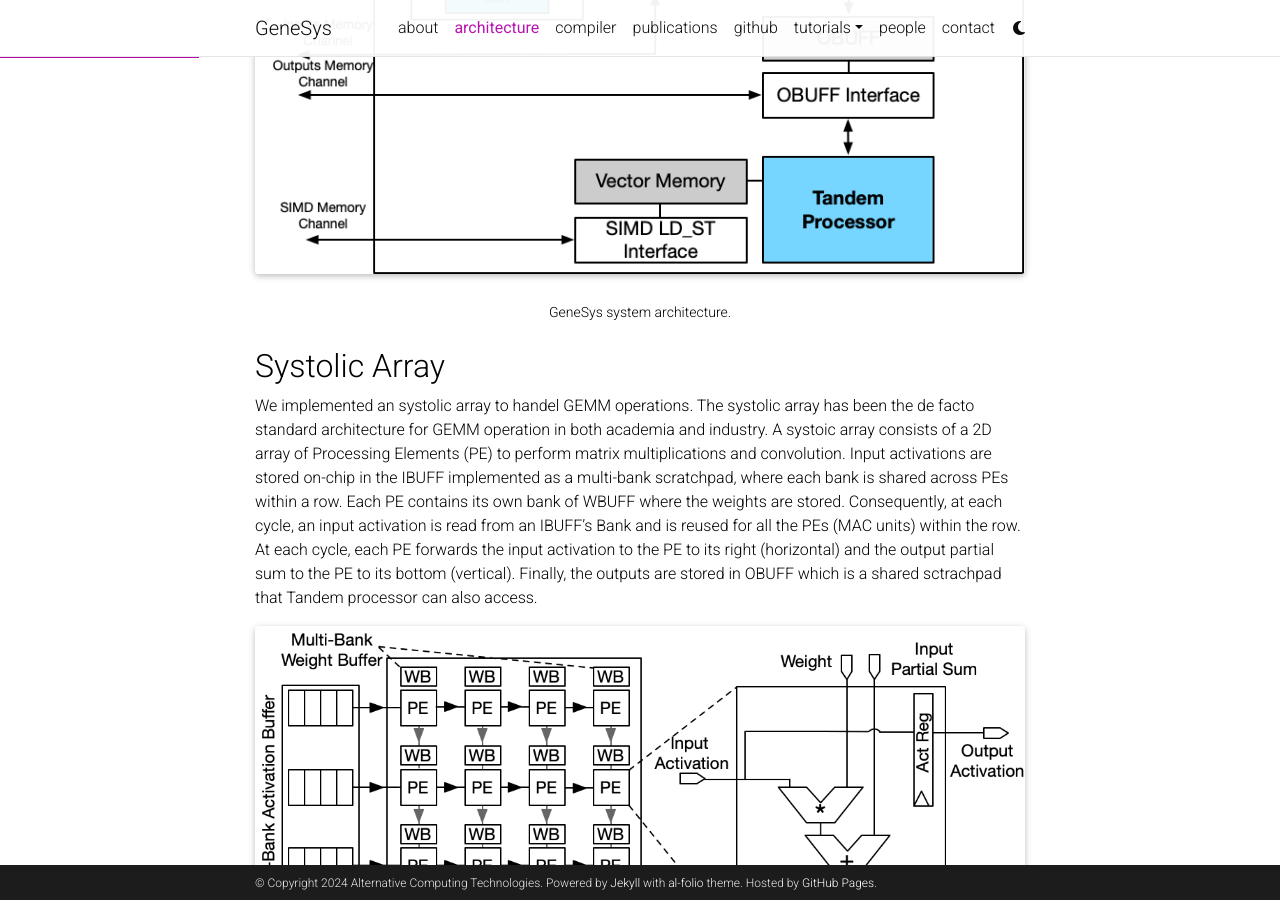
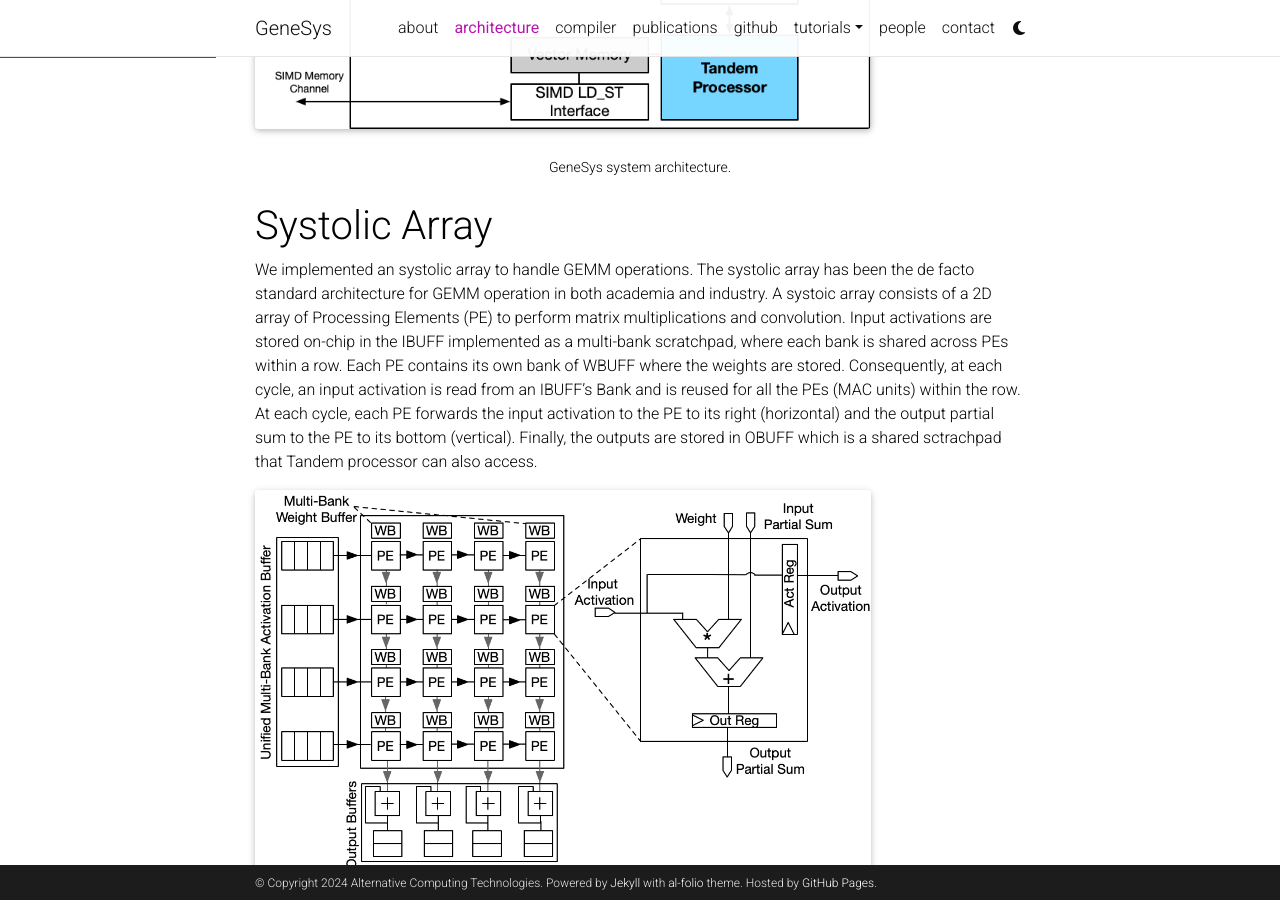
Before and after one commit to nolanlyc/actlab-genesys-yuchuan.github.io, a Jekyll site: the page built from _pages/architecture.md, in a window 1280 px wide and 900 px high, scrolled down 915 px. Built offline with Jekyll 4.4.1, drawn with Linux system fonts in a browser that asks for light colours; full-size pictures stand in for the smaller copies a plugin makes; comment, search, counter and statistics services are not loaded; a style sheet for code colours, icons or effects is not loaded.

Commit message:
Fixed info formatting

```diff
--- a/_pages/architecture.md
+++ b/_pages/architecture.md
@@ -17,15 +17,15 @@
 
 <div class="row mt-3">
     <div class="col-sm mt-3 mt-md-0">
-        {% include figure.html path="assets/img/system_arch.jpg" class="img-fluid rounded z-depth-1" %}
+        {% include figure.html path="assets/img/system_arch.jpg" class="img-fluid rounded z-depth-1" width="80%" %}
     </div>
 </div>
 <div class="caption">
     GeneSys system architecture.
 </div>
 
-## Systolic Array
-We implemented an systolic array to handel GEMM operations.
+# Systolic Array
+We implemented an systolic array to handle GEMM operations.
 The systolic array has been the de facto standard architecture for GEMM operation in both academia and industry.
 A systoic array consists of a 2D array of Processing Elements (PE) to perform matrix multiplications and convolution.
 Input activations are stored on-chip in the IBUFF implemented as a multi-bank scratchpad, where each bank is shared across PEs within a row.
@@ -36,14 +36,14 @@
 
 <div class="row mt-3">
     <div class="col-sm mt-3 mt-md-0">
-        {% include figure.html path="assets/img/systolic_array.jpg" class="img-fluid rounded z-depth-1" %}
+        {% include figure.html path="assets/img/systolic_array.jpg" class="img-fluid rounded z-depth-1" width="80%" %}
     </div>
 </div>
 <div class="caption">
     GeneSys systolic array.
 </div>
 
-## Tandem Processor
+# Tandem Processor
 The design of Tandem Processor aims to achieve the following goals.
 1) In-tandem execution of GEMMs and non-GEMMs.
 2) Balanced efficiency and programmability for the non-GEMM unit.
@@ -53,7 +53,7 @@
 
 <div class="row mt-3">
     <div class="col-sm mt-3 mt-md-0">
-        {% include figure.html path="assets/img/tandem_pipeline.jpg" class="img-fluid rounded z-depth-1" %}
+        {% include figure.html path="assets/img/tandem_pipeline.jpg" class="img-fluid rounded z-depth-1" width="80%" %}
     </div>
 </div>
 <div class="caption">
@@ -111,65 +111,65 @@
 
 <div class="row mt-3">
     <div class="col-sm mt-3 mt-md-0">
-        {% include figure.html path="assets/img/isa.jpg" class="img-fluid rounded z-depth-1" %}
+        {% include figure.html path="assets/img/isa.jpg" class="img-fluid rounded z-depth-1" width="80%" %}
     </div>
 </div>
 <div class="caption">
     GeneSys ISA.
 </div>
 
-## Tandem Processor ISA
+### Tandem Processor ISA
 
-### Configuration Instructions
+#### Configuration Instructions
 This class includes two opcodes.
 The ITERATOR_CONFIG opcode is used with three functions (func bits): (1) BASE_ADDR to fill the Iterator Tables with the base addresses for the scratchpads, (2) STRIDE to fill the Iterator Tables with strides for the scratchpad address calculation, and (3) IMM BUF to fill the immediate buffer with the immediate values needed for non-GEMM operations.
 The ns id and iter idx fields identify the target namespace and the index to its corresponding Iterator Table.
 Also, this instruction is used to set the immediate values in IMM BUF. Another opcode is DATATYPE_CONFIG, which is used for datatype casting.
 
-### Compute Instructions
+#### Compute Instructions
 Opcode ALU is defined with various func bits to support Add, Sub, Mul, MACC, Div, Max, Min, Shift, Not, AND, OR operations on src1 and/or src2 operands.
 Additionally, this opcode supports MOVE/COND_MOVE instructions for scatter/gather operations.
 Opcode CALCULUS consists of mathematical operations such as absolute value and sign.
 Opcode COMPARISON supports logical comparisons.
 The operands (src1/src2/dst) for each instruction are specified by using a 3-bit ns id to locate the buffer, and a 5-bit iter idx corresponding to the stride and offset.
 
-### Loop Instructions
+#### Loop Instructions
 This class is used with the LOOP opcode to configure the Code Repeater.
 This opcode is used with SET_ITER function bits to specify the iterations for each loop identified by loop id.
 The SET_NUM_INST function is used to identify the number of instructions in the loop body.
 To cope with the customized on-chip memory accesses for each loop dimension, the SET_INDEX function is used, while the rest of the instruction bits are used to set the associated ⟨ns ID, iter idx⟩ for the three operands (similar to compute instructions).
 The loop instructions are designed to support arbitrary levels of nesting (up to eight, each of which is identified by loop id field) needed by non-GEMM operators.
 
-### Data Transformation Instructions
+#### Data Transformation Instructions
 This class is used with two opcodes: (1) PERMUTE for permuting multi-dimensional tensors using the Permute Engine. (2) DATATYPE_CAST for datatype casting.
 For PERMUTE opcode, SET_BASE_ADDR, SET_LOOP_ITER, and SET_LOOP_STRIDE functions configure the base addresses, shapes, and strides, respectively, for both the source and destination’s tensor dimensions (identified by dim idx).
 Then, with the START function, the iterators start generating the address for the source and destination according to the desired permutation.
 Additionally, the LSB bit of the Immediate field while using the START function identifies if this permutation operation requires shuffling the data across the SIMD lanes/scratchpad banks or not.
 DATATYPE_CAST opcode is used to cast tensor elements to various fixed-point representations such as FXP32, FXP16, FXP8, and FXP4 needed by the GEMM unit.
 
-### Off-Chip Data Movement Instructions
+#### Off-Chip Data Movement Instructions
 TILE_LD_ST opcode describes the data tile transfer between off-chip memory and Interim BUFs.
 The func1 field includes various fucntions: The LD/ST_CONFIG_BASE_ADDR function is used to generate the base addresses of each tile, then the shape and strides are configured using the LD/ST_CONFIG_BASE_LOOP_ITER/STRIDE functions.
 Also, LD/ST_CONFIG_TILE_LOOP_ITER/STRIDE functions are used to configure the Data Access Engine to generate the addresses required for each tile.
 Finally, LD/ST_START function triggers the Data Access Engine to start populating/draining the intermediate buffers.
 The func2 field is used to identify the target buffer between Interim BUF 1&2.
 
-## Systolic Array ISA
+### Systolic Array ISA
 
-### Compute Loop Instructions and LD/ST Loop Instructions
+#### Compute Loop Instructions and LD/ST Loop Instructions
 This class is used with the SA_LOOP opcode to configure the Code Repeater on the systolic array.
 It consists of xx opcodes.
 SA_LOOP specifies the iterations for each loop identified by loop id. SET_LOOP_STRIDE and SET_LOOP_ADDR works together to set the the base addresses for the scratchpads and STRIDE to fill the Iterator Tables with strides for the scratchpad address calculation.
 The mechnism is identical to the Tandem Processor Configrueation and Loop instruction.
 The LD/ST Loop instruction shares the same LOOP structure with the compute loop.
 
-### Off-Chip Data Movement Instructions
+#### Off-Chip Data Movement Instructions
 LD_ST insturction specify the request size of each LD/ST instruction.
 The LD/ST Loop instruction shares the same LOOP iteration structure with the compute loop.
 
-## Shared Instructions
+### Shared Instructions
 
-### Synchronization Instructions
+#### Synchronization Instructions
 The func bits are defined as ⟨GEMM/SIMD,START/END,EXEC/BUF,X⟩.
 The START/END along with EXEC bit identifies the regions of instructions that belong to Tandem Processor and GEMM Unit (identified with GEMM/SIMD bit accordingly), which helps dispatch instructions to the appropriate unit.
 Also, this instruction can be used with EXEC bit to notify the GEMM Unit that the execution of non-GEMM operations of the running tile is completed, or with BUF bit to notify GEMM Unit that the OUTPUT BUF is released and ready for the subsequent tile.
```
Also changed, not shown: _pages/about.md (+9 -19 lines).
